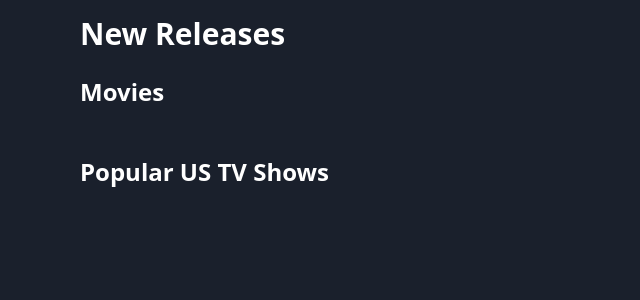
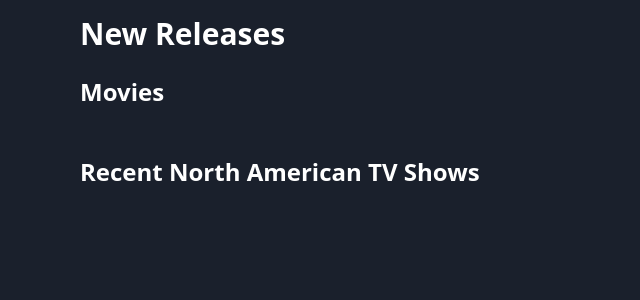
Before and after one commit to No-CodeDan/ModernIMDBClone, a Flask app: page / in a window 1280 px wide. Shown: the part 72-372 px from the top of the page, without its empty margins (0-640 px from the left). Run offline with Flask 3, Linux system fonts and the light colour scheme; data that the repository does not hold is empty.

Commit message:
Agent step completed: Update Popular US TV Shows section to show recent North American releases

```diff
--- a/routes.py
+++ b/routes.py
@@ -21,8 +21,8 @@ def load_user(user_id):
 @main.route('/')
 def index():
     popular_movies = get_popular_movies()['results'][:5]
-    popular_tv_shows = get_popular_tv_shows(region='US')['results'][:5]
-    return render_template('index.html', movies=popular_movies, tv_shows=popular_tv_shows)
+    recent_tv_shows = get_popular_tv_shows(region='US', days_ago=30)['results'][:5]
+    return render_template('index.html', movies=popular_movies, tv_shows=recent_tv_shows)
 
 @main.route('/movies')
 def movie_list():
@@ -61,7 +61,6 @@ def tv_show_list():
     popular_tv_shows = get_popular_tv_shows(page=page, genre_id=genre_id, region='US')
     genres = get_genres('tv')
 
-    # Fetch additional details for each TV show
     for tv_show in popular_tv_shows['results']:
         details = get_tv_show_details(tv_show['id'])
         tv_show['number_of_seasons'] = details.get('number_of_seasons', 'N/A')
@@ -112,7 +111,7 @@ def rate_media(media_type, media_id):
 
         rating = Rating.query.filter_by(user_id=current_user.id, movie_id=db_media.id if media_type == 'movie' else None, tv_show_id=db_media.id if media_type == 'tv' else None).first()
         if rating:
-            rating.score = form.score.data * 2  # Convert 5-star rating to 10-point scale
+            rating.score = form.score.data * 2
         else:
             rating = Rating(score=form.score.data * 2, user_id=current_user.id, movie_id=db_media.id if media_type == 'movie' else None, tv_show_id=db_media.id if media_type == 'tv' else None, media_type=media_type)
             db.session.add(rating)
--- a/templates/index.html
+++ b/templates/index.html
@@ -26,7 +26,7 @@
 </section>
 
 <section>
-    <h2 class="text-2xl font-semibold mb-4">Popular US TV Shows</h2>
+    <h2 class="text-2xl font-semibold mb-4">Recent North American TV Shows</h2>
     <div class="movie-grid">
         {% for tv_show in tv_shows %}
         <a href="{{ url_for('main.tv_show_detail', tv_id=tv_show.id) }}" class="block movie-card-link">
--- a/tmdb_api.py
+++ b/tmdb_api.py
@@ -1,5 +1,6 @@
 import os
 import requests
+from datetime import datetime, timedelta
 
 TMDB_API_KEY = os.environ.get('TMDB_API_KEY')
 BASE_URL = 'https://api.themoviedb.org/3'
@@ -16,13 +17,17 @@ def get_popular_movies(page=1, genre_id=None):
     response = requests.get(url, params=params)
     return response.json()
 
-def get_popular_tv_shows(page=1, genre_id=None, region='US'):
+def get_popular_tv_shows(page=1, genre_id=None, region='US', days_ago=30):
     url = f'{BASE_URL}/discover/tv'
+    end_date = datetime.now().strftime('%Y-%m-%d')
+    start_date = (datetime.now() - timedelta(days=days_ago)).strftime('%Y-%m-%d')
     params = {
         'api_key': TMDB_API_KEY,
         'page': page,
         'sort_by': 'popularity.desc',
-        'with_origin_country': region
+        'with_origin_country': region,
+        'first_air_date.gte': start_date,
+        'first_air_date.lte': end_date
     }
     if genre_id:
         params['with_genres'] = genre_id
```
